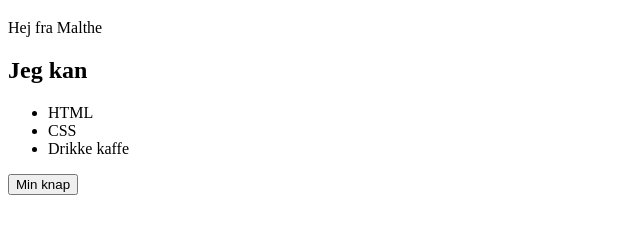
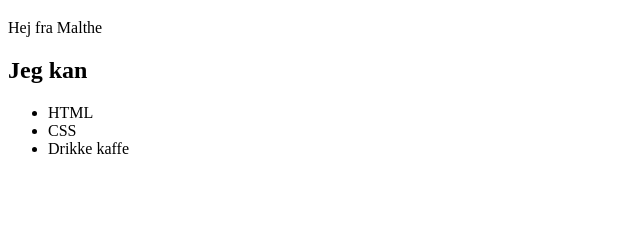
Before and after one commit to maltheanielsen/Code, a plain HTML site: page index.html in a window 1280 px wide. Shown: the part 61-294 px from the top of the page, without its empty margins (0-640 px from the left). Drawn offline with Linux system fonts and the light colour scheme.

Commit message:
Fjern knappen.. YEAH!

```diff
--- a/index.html
+++ b/index.html
@@ -19,7 +19,6 @@
       <li>Drikke kaffe</li>
     </ul>
   </section>
-  <button>Min knap</button>
   <script src="script.js"></script>
 </body>
 </html>
```
